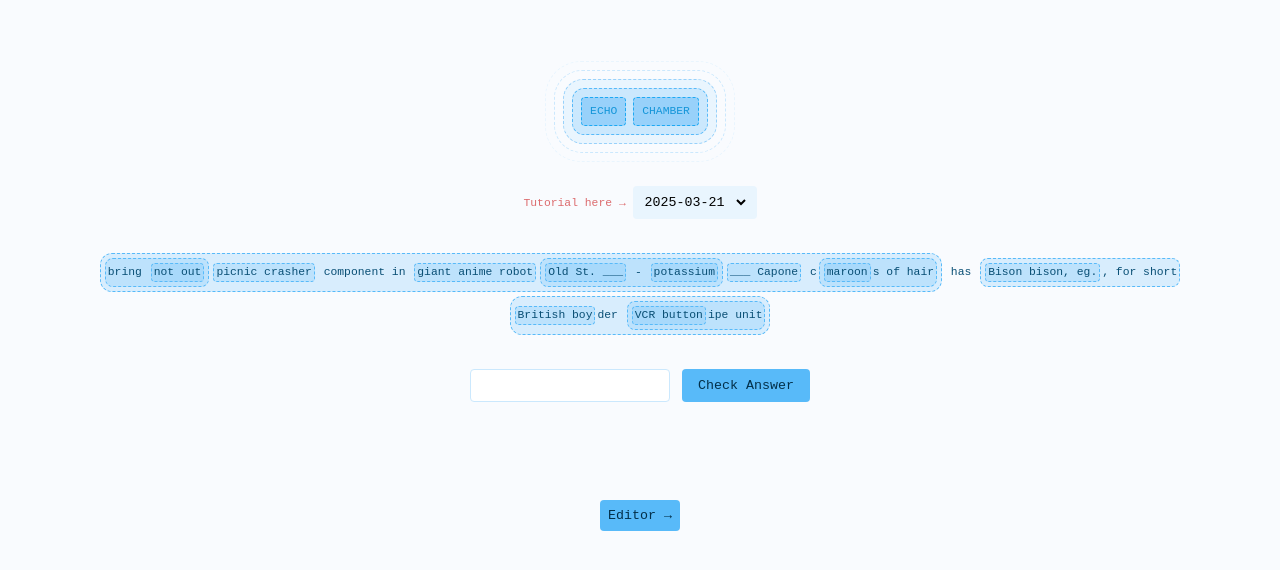
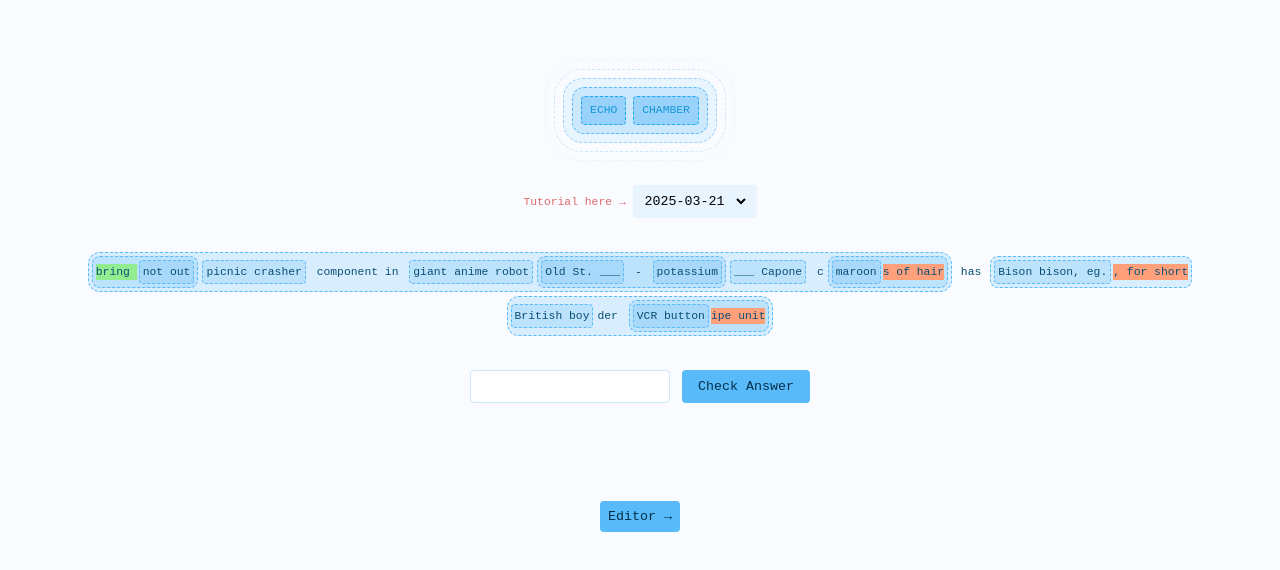
Before and after one commit to hugolynch/echo, a Svelte app: page / in a window 1280 px wide. Shown: the part 104-674 px from the top of the page. Built offline with nearby package versions, Linux system fonts and the light colour scheme.

Commit message:
Spacing and styling changes

```diff
--- a/src/components/Clue.svelte
+++ b/src/components/Clue.svelte
@@ -3,23 +3,23 @@
     import BoardClue from './Clue.svelte';
 
     let { solution, clues = [], depth, solved = false } = $props();
+    let height = $derived(getHeight({clues} as Clue));
 
     /**
      * Returns the 'height' (i.e. distance from the bottom/furthest leaf) of the current node.
-     * Note: afaik because of the recursion we can't really use $derived.
      */
-    function height(node: Clue): number {
-        return node.clues?.length ? Math.max(...node.clues.map(n => height(n))) + 1 : 0;
+    function getHeight(node: Clue): number {
+        return node.clues?.length ? Math.max(...node.clues.map(n => getHeight(n))) + 1 : 0;
     }
 </script>
 
-<span class={{'clue': depth, 'solved': solved}} style:--height={height({clues} as Clue)}>
+<span class={{'clue': depth, 'solved': solved, 'leaf': height === 1}} style:--height={height}>
     {#if solved}
         <span class="solution">{solution}</span>
     {:else}
-        {#each clues as clue}
+        {#each clues as clue, index}
             {#if ! clue.clues?.length}
-                {clue.solution}
+                <span class="text">{clue.solution}</span>
             {:else}
                 <BoardClue {...clue} depth={depth + 1} />
             {/if}
@@ -33,8 +33,7 @@
         display: inline-block;
         border: 1px dashed #58BAF9;
         background-color: oklch(from #58BAF9 l c h / 0.2);
-        line-height: 1.6rem;
-        padding: 2px;
+        padding: 1px;
         margin: 2px;
         /* need to multiply the height by a unit value to convert it */
         border-radius: calc(var(--height) * 4px);
@@ -51,5 +50,38 @@
 
     .solution {
         white-space: pre;
+        background-color: violet;
+        display: inline-block;
+        line-height: 16px;
     }
+
+    .solved.clue {
+
+        &:last-child {
+            margin-right: 2px;
+        }
+
+        &:first-child {
+            margin-left: 2px;
+        }
+    }
+
+    .clue .text {
+        display: inline-block;
+        line-height: 16px;
+        margin: 2px;
+        white-space: pre;
+
+        &:last-child:not(:first-child) {
+            background-color: lightsalmon;
+            margin-left: 0px;
+        }
+
+        &:first-child:not(:last-child) {
+            background-color: lightgreen;
+            margin-right: 0px;
+        }
+    }
+
+
 </style>
```
